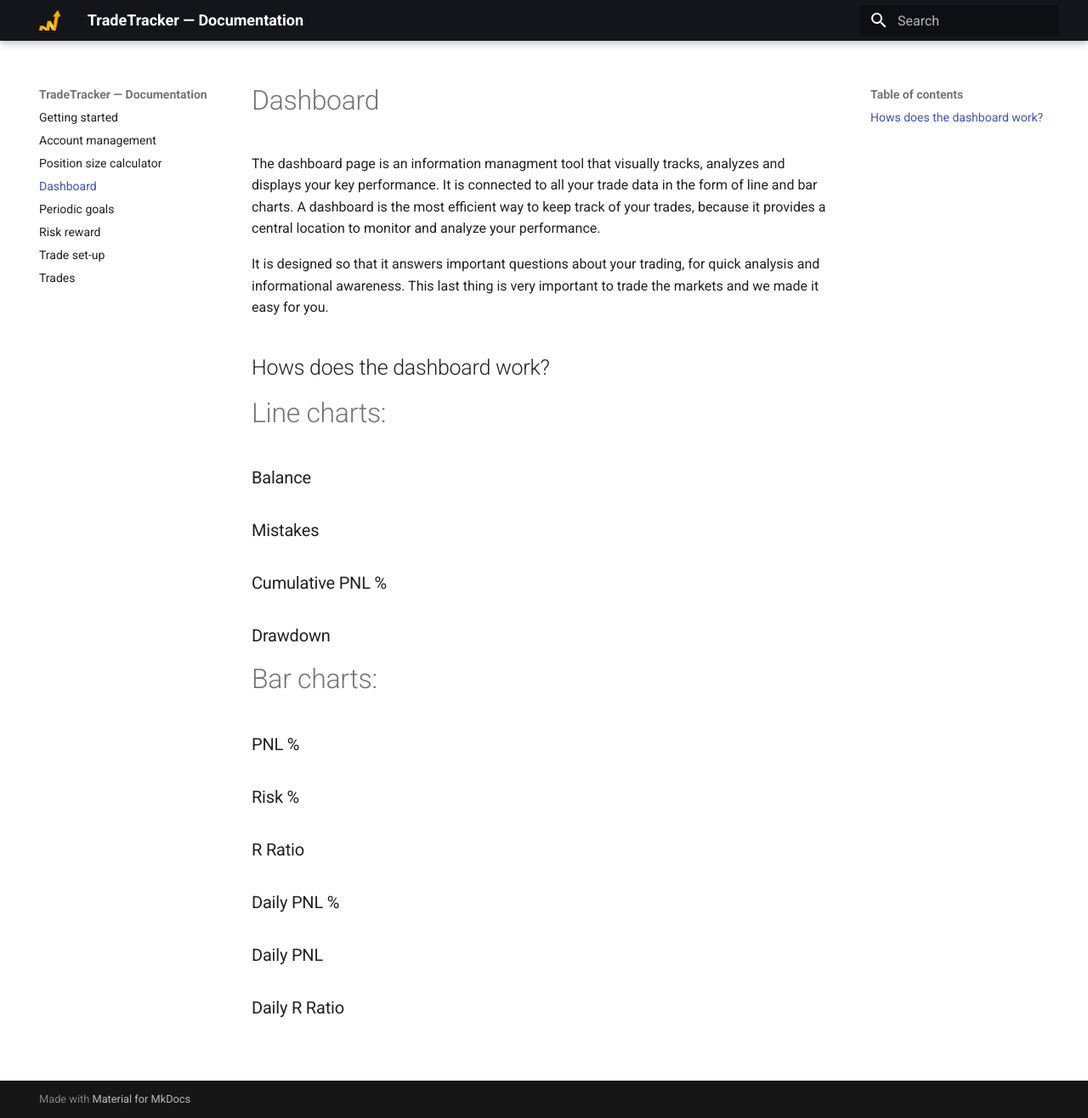
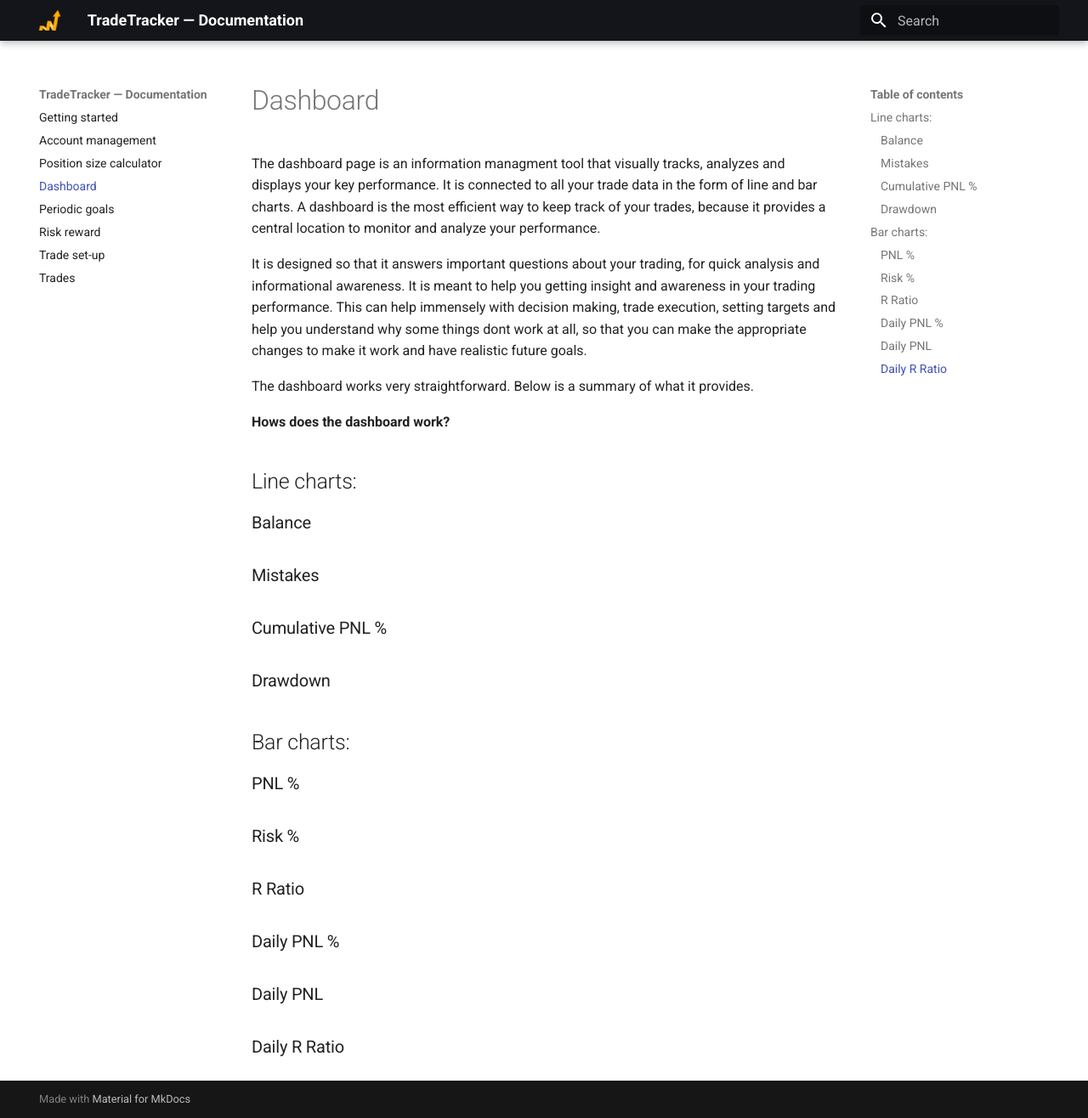
Before and after one commit to TradeTracker/docs, an MkDocs documentation site: the page built from docs/dashboard.md, in a window 1280 px wide and 1316 px high. Shown: the whole window at 85% size. Built offline with MkDocs 1.6.1 and Material for MkDocs 9.7.7, drawn with Linux system fonts in a browser that asks for light colours.

Commit message:
Working on dashboard text.

```diff
--- a/docs/dashboard.md
+++ b/docs/dashboard.md
@@ -2,11 +2,13 @@
 
 The dashboard page is an information managment tool that visually tracks, analyzes and displays your key performance. It is connected to all your trade data in the form of line and bar charts. A dashboard is the most efficient way to keep track of your trades, because it provides a central location to monitor and analyze your performance.
 
-It is designed so that it answers important questions about your trading, for quick analysis and informational awareness. This last thing is very important to trade the markets and we made it easy for you.
+It is designed so that it answers important questions about your trading, for quick analysis and informational awareness. It is meant to help you getting insight and awareness in your trading performance. This can help immensely with decision making, trade execution, setting targets and help you understand why some things dont work at all, so that you can make the appropriate changes to make it work and have realistic future goals.
 
-## Hows does the dashboard work?
+The dashboard works very straightforward. Below is a summary of what it provides.
 
-# Line charts:
+**Hows does the dashboard work?**
+
+## Line charts:
 
 ### Balance
 
@@ -17,7 +19,7 @@
 ### Drawdown
 
 
-# Bar charts:
+## Bar charts:
 
 ### PNL %
 
```
